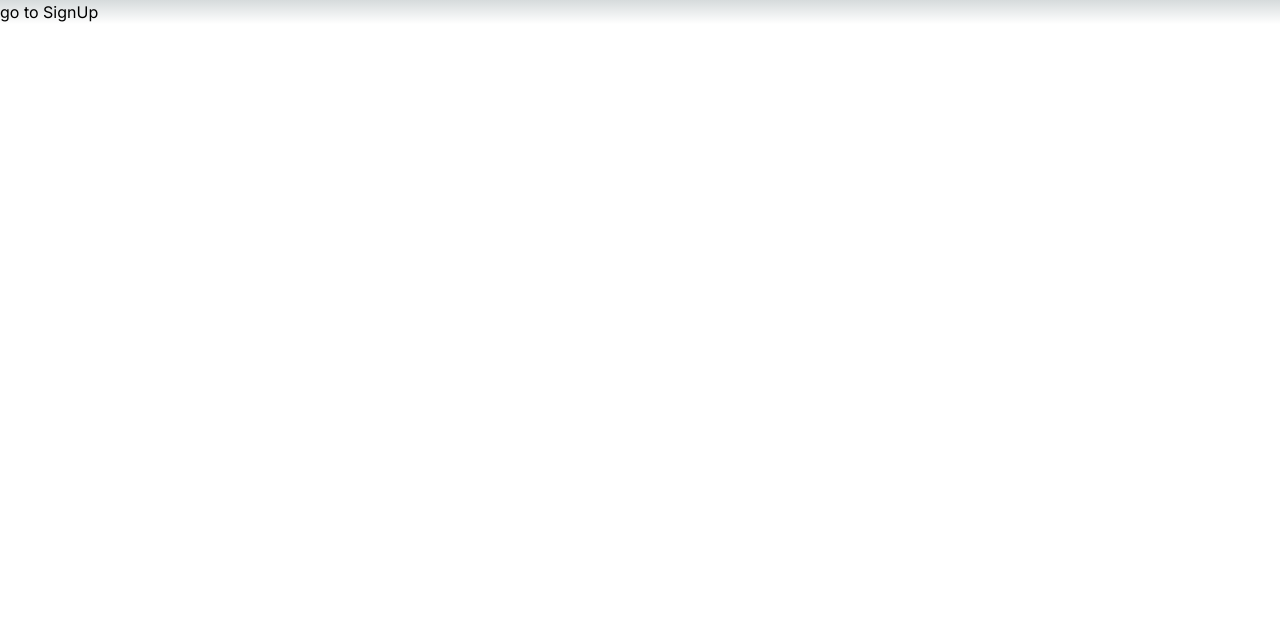
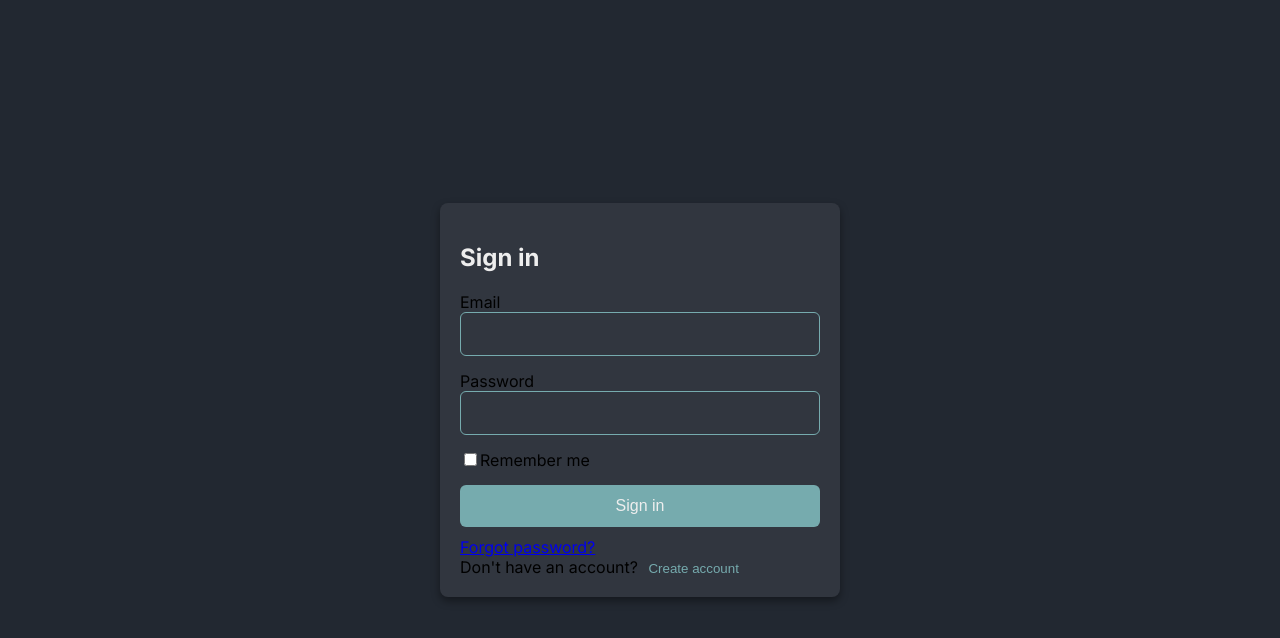
Before and after one commit to Lidor-sh/Online-IDE, a Next.js app in the folder online-ide/: page /Login in a window 1280 px wide. Shown: the top 638 px of the page. Built offline with nearby package versions, Linux system fonts and the light colour scheme.

Commit message:
Added basic design for login/register screen

```diff
--- a/online-ide/src/app/Login/page.tsx
+++ b/online-ide/src/app/Login/page.tsx
@@ -1,33 +1,67 @@
 'use client';
-
 import React, { useState } from 'react';
 
+const Page = () => {
+  const [currentPage, setCurrentPage] = useState('Login');
 
-const LoginPage = ({ currentPage, setCurrentPage } : any) => (
-  <div>
-    <button onClick={() => setCurrentPage('SignUp')}>
-        go to SignUp
-    </button>
-  </div>
-);
+  const LoginPage = () => (
+    <div className="container">
+      <div className="login-container">
+        <h2>Sign in</h2>
+        <form className="form">
+          <div className="form-group">
+            <label htmlFor="email">Email</label>
+            <input name="email" type="email" className="form-control" required />
+          </div>
+          <div className="form-group">
+            <label htmlFor="password">Password</label>
+            <input name="password" type="password" className="form-control" required />
+          </div>
+          <div className="form-group remember-me">
+            <input type="checkbox" id="remember" name="remember" />
+            <label htmlFor="remember">Remember me</label>
+          </div>
+          <button type="submit" className="button">Sign in</button>
+          <div className="forgot-password">
+            <a href="#">Forgot password?</a>
+          </div>
+        </form>
+        <div className="create-account">
+          Don't have an account? <button onClick={() => setCurrentPage('SignUp')} className="link">Create account</button>
+        </div>
+      </div>
+    </div>
+  );
 
-const SignUpPage = ({ currentPage, setCurrentPage } : any) => (
-  <div>
-    <button onClick={() => setCurrentPage('Login')}>
-        go to Login
-    </button>
-  </div>
-);
-
-const Page = ({ Component, pageProps } : any) => {
-  const [currentPage, setCurrentPage] = useState('Login');
+  const SignUpPage = () => (
+    <div className="container">
+      <div className="signup-container">
+        <h2>Create account</h2>
+        <form className="form">
+          <div className="form-group">
+            <label htmlFor="name">Name</label>
+            <input name="name" type="text" className="form-control" required />
+          </div>
+          <div className="form-group">
+            <label htmlFor="email">Email</label>
+            <input name="email" type="email" className="form-control" required />
+          </div>
+          <div className="form-group">
+            <label htmlFor="password">Password</label>
+            <input name="password" type="password" className="form-control" required />
+          </div>
+          <button type="submit" className="button">Create account</button>
+        </form>
+        <div className="login-instead">
+          Already have an account? <button onClick={() => setCurrentPage('Login')} className="link">Sign in</button>
+        </div>
+      </div>
+    </div>
+  );
 
   return (
     <>
-      {currentPage === 'Login' ?
-       <LoginPage currentPage={currentPage} setCurrentPage={setCurrentPage} />
-       :
-       <SignUpPage currentPage={currentPage} setCurrentPage={setCurrentPage} />}
+      {currentPage === 'Login' ? <LoginPage /> : <SignUpPage />}
     </>
   );
 };
--- a/online-ide/src/app/globals.css
+++ b/online-ide/src/app/globals.css
@@ -1,34 +1,86 @@
-@import 'tailwindcss/base';
-@import 'tailwindcss/components';
-@import 'tailwindcss/utilities';
 
-
-:root {
-  --foreground-rgb: 0, 0, 0;
-  --background-start-rgb: 214, 219, 220;
-  --background-end-rgb: 255, 255, 255;
+body {
+  margin: 0;
+  padding: 0;
+  box-sizing: border-box;
 }
 
-@media (prefers-color-scheme: dark) {
-  :root {
-    --foreground-rgb: 255, 255, 255;
-    --background-start-rgb: 0, 0, 0;
-    --background-end-rgb: 0, 0, 0;
-  }
+*, *::before, *::after {
+  box-sizing: inherit;
 }
 
-body {
-  color: rgb(var(--foreground-rgb));
-  background: linear-gradient(
-      to bottom,
-      transparent,
-      rgb(var(--background-end-rgb))
-    )
-    rgb(var(--background-start-rgb));
+.container {
+  display: flex;
+  justify-content: center;
+  align-items: center;
+  height: 100vh;
+  background-color: #222831;
 }
 
-@layer utilities {
-  .text-balance {
-    text-wrap: balance;
-  }
+.login-container, .signup-container {
+  max-width: 400px;
+  width: 100%;
+  padding: 20px;
+  background-color: #31363F;
+  border-radius: 8px;
+  box-shadow: 0 4px 8px rgba(0, 0, 0, 0.4);
 }
+
+h2 {
+  margin-bottom: 20px;
+  color: #EEEEEE;
+}
+
+.form-group {
+  margin-bottom: 15px;
+}
+
+.form-control {
+  width: 100%;
+  padding: 12px;
+  font-size: 16px;
+  border: 1px solid #76ABAE;
+  border-radius: 6px;
+  background-color: #31363F;
+  color: #EEEEEE;
+}
+
+.button {
+  display: block;
+  width: 100%;
+  padding: 12px;
+  background-color: #76ABAE;
+  color: #EEEEEE;
+  border: none;
+  border-radius: 6px;
+  font-size: 16px;
+  cursor: pointer;
+}
+
+.button:hover {
+  background-color: #5B8488;
+}
+
+.link {
+  background: none;
+  border: none;
+  color: #76ABAE;
+  cursor: pointer;
+}
+
+.link:hover {
+  text-decoration: underline;
+}
+
+.remember-me {
+  display: flex;
+  align-items: center;
+}
+
+.forgot-password {
+  margin-top: 10px;
+}
+
+.login-instead {
+  margin-top: 20px;
+}
--- a/online-ide/src/app/page.tsx
+++ b/online-ide/src/app/page.tsx
@@ -1,7 +1,7 @@
 export default function Home() {
   return (
     <main>
-      Hello world
+      Welcome to the Online IDE
     </main>
   );
 }
--- a/package.json
+++ b/package.json
@@ -2,6 +2,7 @@
   "dependencies": {
     "@tailwindcss/typography": "^0.5.12",
     "daisyui": "^4.10.2",
+    "next": "^14.2.3",
     "next-auth": "^4.24.7",
     "node.js": "^0.0.1-security"
   },
@@ -9,6 +10,8 @@
     "nodemon": "^3.1.0"
   },
   "scripts": {
-    "dev": "nodemon --watch src -e js,jsx,ts,tsx,json --exec 'next dev'"
+    "dev": "nodemon --watch src -e js,jsx,ts,tsx,json --exec \"npm run start\"",
+    "start": "next dev"
   }
+
 }
```
Also changed, not shown: 2 other files (tests, documents, lock files or other folders).
